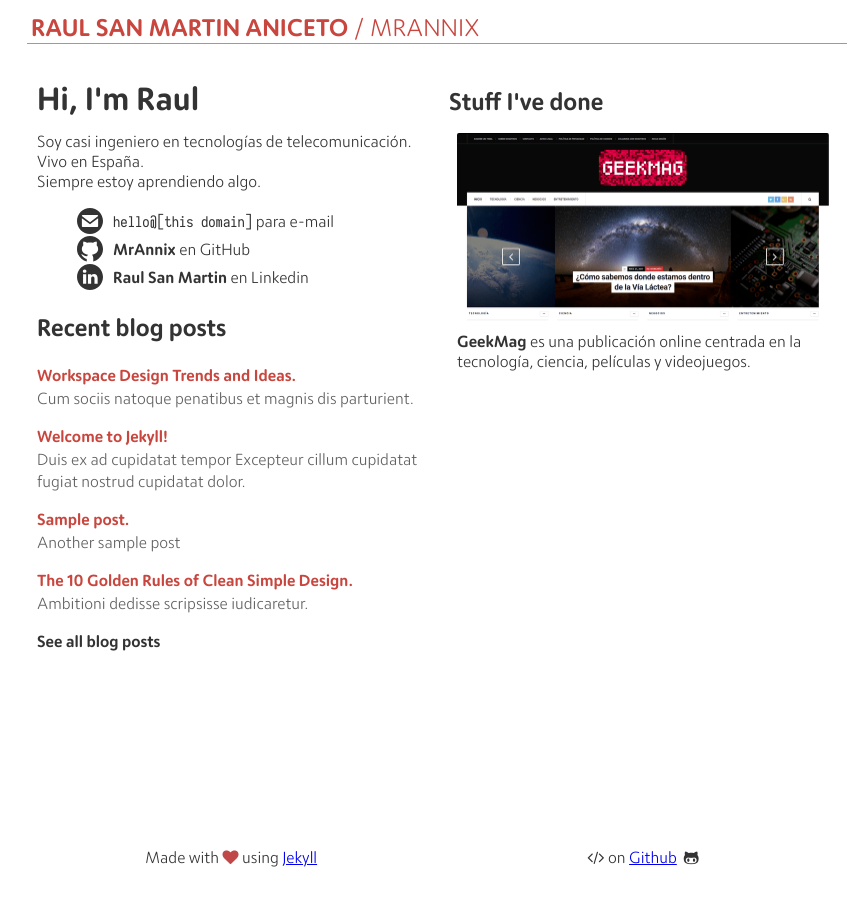
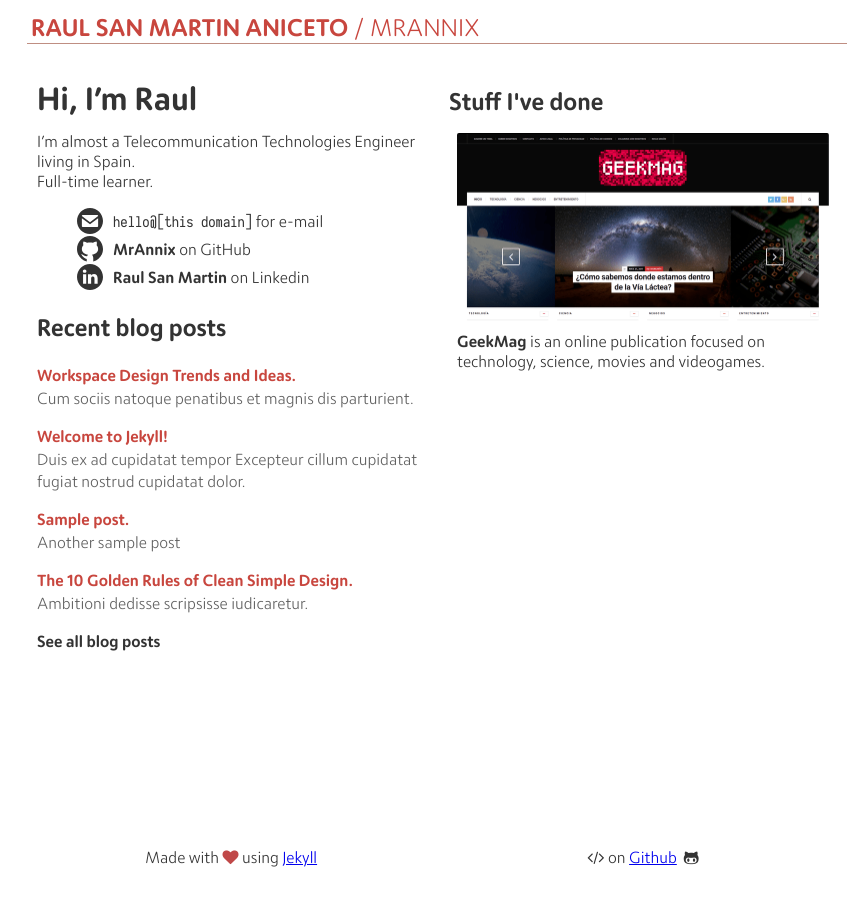
Before and after one commit to MrAnnix/MrAnnix.github.io, a Jekyll site: the page built from index.html, in a window 1280 px wide. Shown: the whole page, without its empty margins (203-1063 px from the left). Built offline with Jekyll 4.4.1, drawn with Linux system fonts in a browser that asks for light colours; the list of posts is cut into pages by our own code.

Commit message:
Update index.html

```diff
--- a/index.html
+++ b/index.html
@@ -6,20 +6,20 @@
 <div class=two-columns>
     <div class=left-column>
         <div class=hi>
-            <h1>Hi, I'm Raul</h1>
-            <p>Soy casi ingeniero en tecnologías de telecomunicación. Vivo en España.
-            <br>Siempre estoy aprendiendo algo.</p>
+            <h1>Hi, I’m Raul</h1>
+            <p>I’m almost a Telecommunication Technologies Engineer living in Spain.
+            <br>Full-time learner.</p>
         </div>
         <div class=sites-list>
             <ul>
                 <li class=e-mail>
-                    <a href="{{ site.baseurl }}/contact"><b><tt>hello@[this domain]</tt></b> para e-mail</a>
+                    <a href="{{ site.baseurl }}/contact"><b><tt>hello@[this domain]</tt></b> for e-mail</a>
                 </li>
                 <li class=github>
-                    <a href=https://github.com/MrAnnix title="MrAnnix on GitHub"><strong>MrAnnix</strong> en GitHub</a>
+                    <a href=https://github.com/MrAnnix title="MrAnnix on GitHub"><strong>MrAnnix</strong> on GitHub</a>
                 </li>
                 <li class=linkedin>
-                    <a href=https://www.linkedin.com/in/raul-san-martin-aniceto/ title="Raul San Martin on Linkedin"><strong>Raul San Martin</strong> en Linkedin</a>
+                    <a href=https://www.linkedin.com/in/raul-san-martin-aniceto/ title="Raul San Martin on Linkedin"><strong>Raul San Martin</strong> on Linkedin</a>
                 </li>
             </ul>
         </div>
@@ -64,7 +64,7 @@
             <a href=https://www.geekmag.es/ class=project>
                 <div class=project-borders>
                     <img src=/assets/images/GeekMag.png alt="Screenshot of GeekMag" class=screenshot>
-                    <b>GeekMag</b> es una publicación online centrada en la tecnología, ciencia, películas y videojuegos.
+                    <b>GeekMag</b> is an online publication focused on technology, science, movies and videogames.
                 </div>
             </a>
         </div>
```
